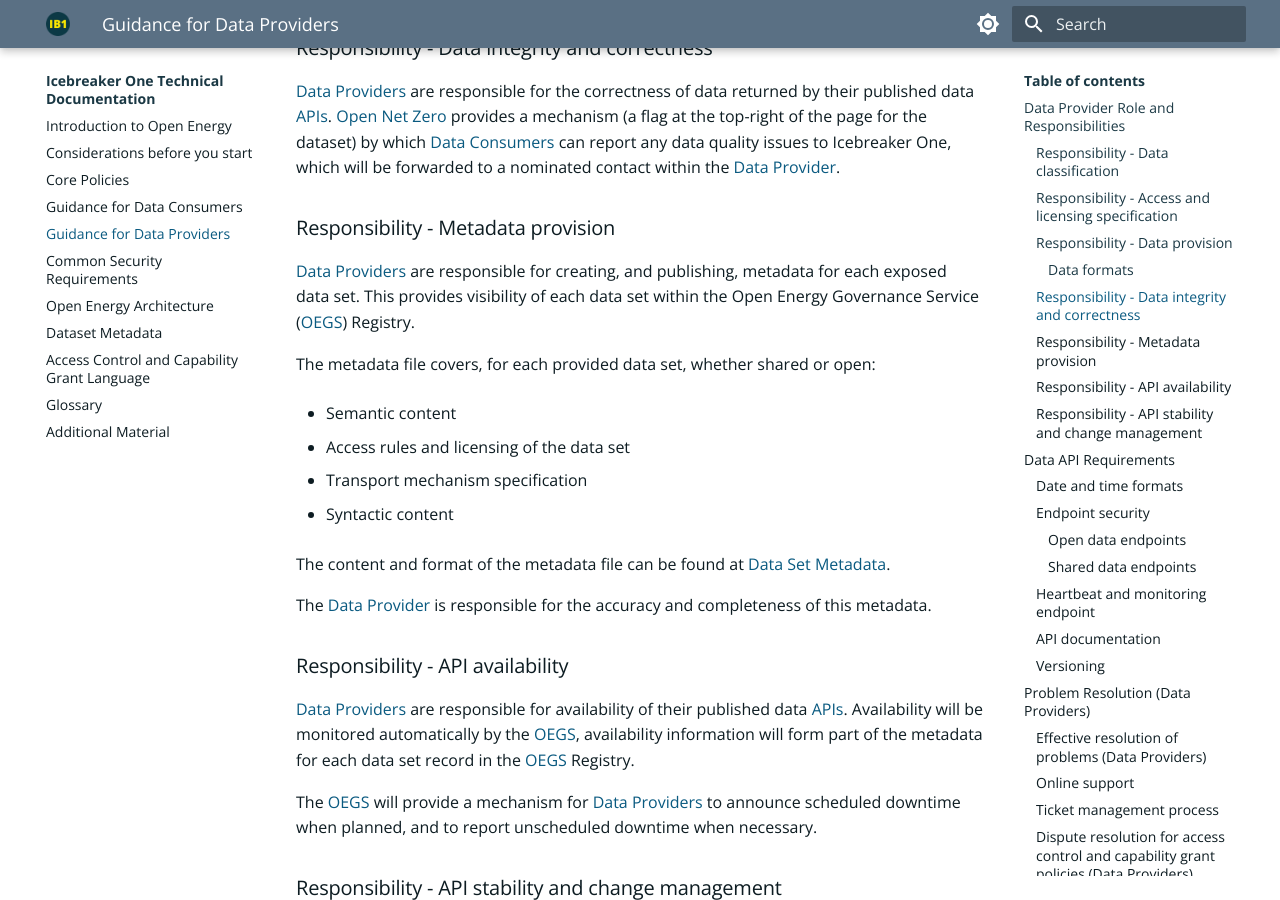
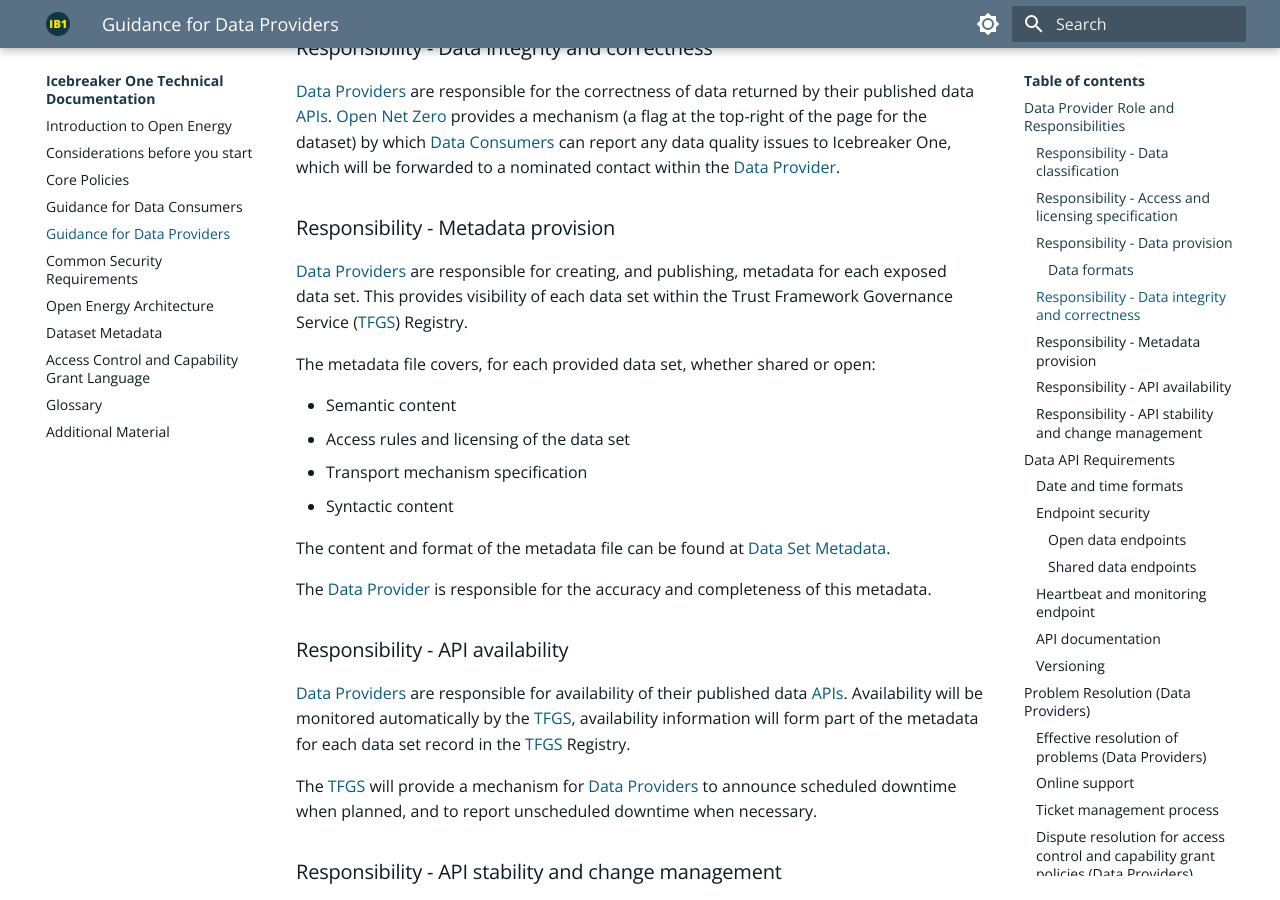
Before and after one commit to icebreakerone/ib1-technical-docs, an MkDocs documentation site: the page built from docs/ops_guidelines/data_provider_ops_guidelines.md, in a window 1280 px wide and 900 px high, scrolled down 1979 px. Built offline with MkDocs 1.6.1 and Material for MkDocs 9.7.7, drawn with Linux system fonts in a browser that asks for light colours; the version menu is left out.

Commit message:
docs/ops_guidelines/data_provider_ops_guidelines.md updated from https://stackedit.net/

```diff
--- a/docs/ops_guidelines/data_provider_ops_guidelines.md
+++ b/docs/ops_guidelines/data_provider_ops_guidelines.md
@@ -61,20 +61,13 @@
 
 ### Responsibility - Metadata provision
 
-[Data Providers](../glossary.md#term-Data-Provider) are responsible for creating, and publishing, metadata for each exposed data set. This provides visibility of each data set within the Open Energy Governance Service ([OEGS](../glossary.md#term-Open-Energy-Governance-Service)) Registry.
+[Data Providers](../glossary.md#term-Data-Provider) are responsible for creating, and publishing, metadata for each exposed data set. This provides visibility of each data set within the Trust Framework Governance Service ([TFGS](../glossary.md#term-Trust-Framework-Governance-Service)) Registry.
 
 The metadata file covers, for each provided data set, whether shared or open:
 
-
 * Semantic content
-
-
 * Access rules and licensing of the data set
-
-
 * Transport mechanism specification
-
-
 * Syntactic content
 
 The content and format of the metadata file can be found at [Data Set Metadata](../metadata.md#data-set-metadata).
@@ -84,9 +77,9 @@
 ### Responsibility - API availability
 
 [Data Providers](../glossary.md#term-Data-Provider) are responsible for availability of their published data [APIs](../glossary.md#term-Application-programming-interface). Availability will be monitored automatically by the
-[OEGS](../glossary.md#term-Open-Energy-Governance-Service), availability information will form part of the metadata for each data set record in the [OEGS](../glossary.md#term-Open-Energy-Governance-Service) Registry.
+[TFGS](../glossary.md#term-Trust-Framework-Governance-Service), availability information will form part of the metadata for each data set record in the [TFGS](../glossary.md#term-Trust-Framework-Governance-Service) Registry.
 
-The [OEGS](../glossary.md#term-Open-Energy-Governance-Service) will provide a mechanism for [Data Providers](../glossary.md#term-Data-Provider) to announce scheduled downtime when planned, and to report unscheduled
+The [TFGS](../glossary.md#term-Trust-Framework-Governance-Service) will provide a mechanism for [Data Providers](../glossary.md#term-Data-Provider) to announce scheduled downtime when planned, and to report unscheduled
 downtime when necessary.
 
 ### Responsibility - API stability and change management
```
Also changed, not shown: other parts of docs/ops_guidelines/data_provider_ops_guidelines.md (+1 -1 lines).
